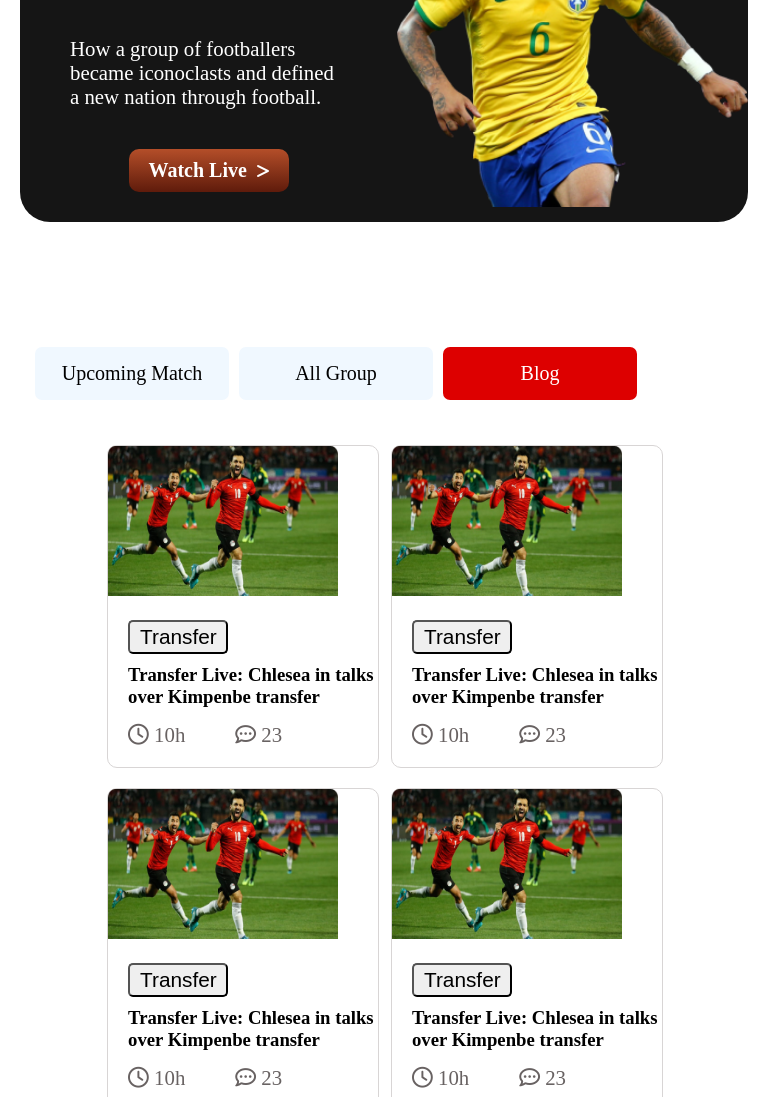
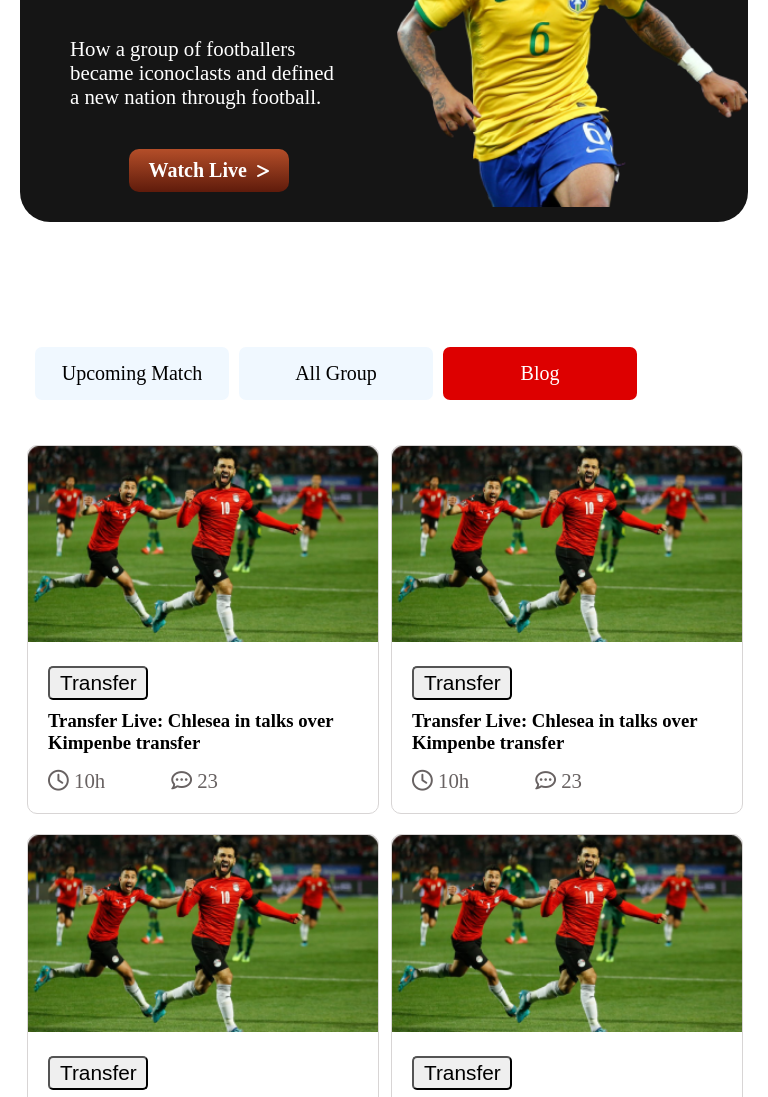
Before and after one commit to NN-shanta/FIFA-2022, a plain HTML site: page index.html in a window 768 px wide. Shown: the part 184-1281 px from the top of the page. Drawn offline with Linux system fonts and the light colour scheme.

Commit message:
complete

```diff
--- a/style.css
+++ b/style.css
@@ -470,6 +470,7 @@ responsive for Tablet
   margin-right:10px;
  }
  .blogs {
+  width: 100%;
   margin: 0px auto;
   display: grid;
   grid-template-columns: repeat(2, 1fr);
@@ -481,8 +482,13 @@ responsive for Tablet
 .tablet-view{
   display:block;
 }
+
 .blog-border {
   width: 100%;
+}
+.thumbnail img {
+  width: 100%;
+  height: auto;
 }
 .blog-btn button {
   font-size: 1.3em;
```
